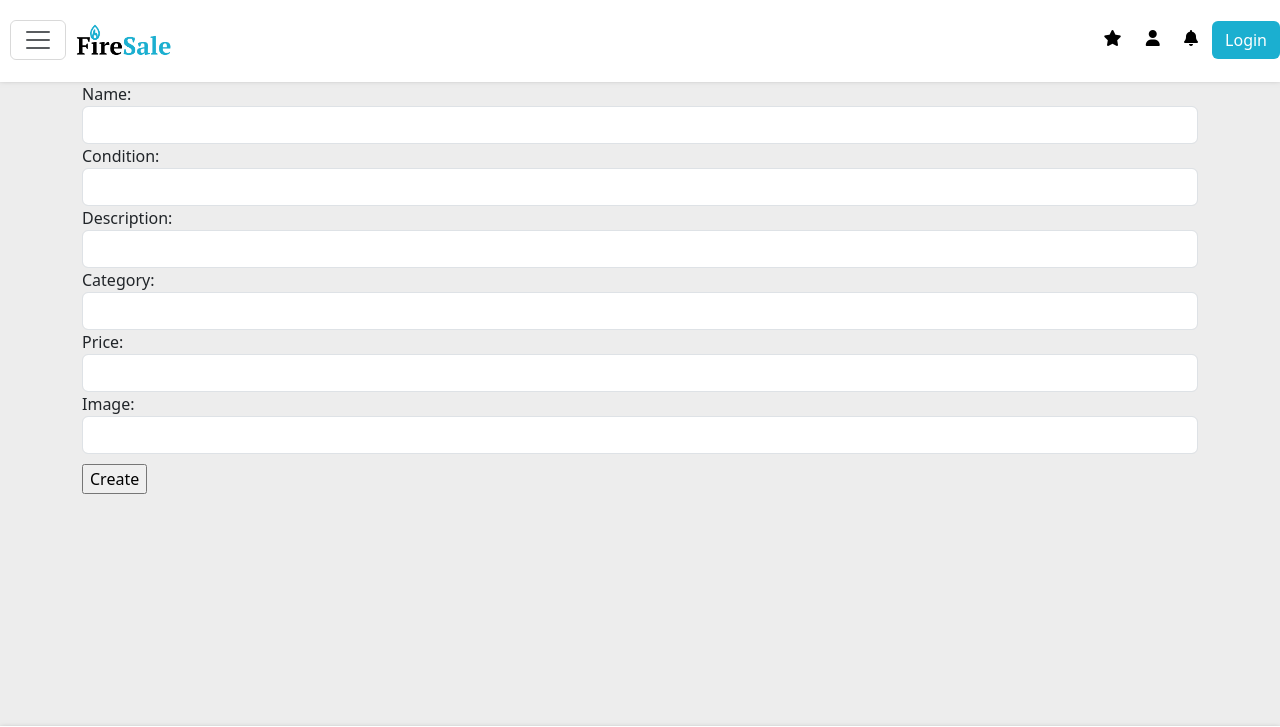
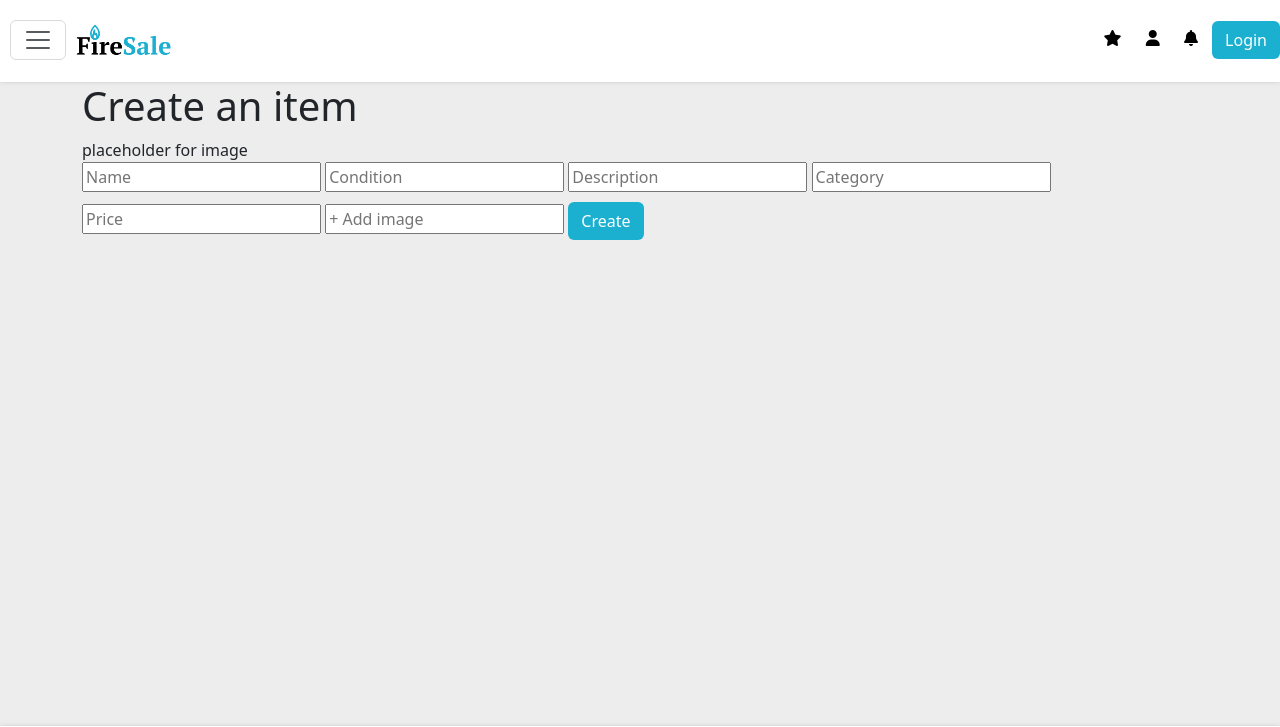
Before and after one commit to mikaeleythor/firesale, a Django app: page /create-item in a window 1280 px wide. Shown: the top 727 px of the page. Run offline with Django 4.2, Linux system fonts and the light colour scheme; some libraries are stand-ins or nearby versions.

Commit message:
nytt create item

```diff
--- a/item/forms/item_form.py
+++ b/item/forms/item_form.py
@@ -4,27 +4,36 @@ from item.models import Item
 
 
 class ItemCreateForm(ModelForm):
-    image = forms.CharField(required=True, widget=forms.TextInput(attrs={ 'class':'form-control' }))
+    image = forms.CharField(label="", required=True, widget=forms.TextInput(
+        attrs={'placeholder': '+ Add image'}))
+
     class Meta:
         model = Item
-        exclude = [ 'id', 'seller', 'status']
+        exclude = ['id', 'seller', 'status']
+        labels = {
+            'name': "",
+            'condition': "",
+            'price': "",
+            'category': "",
+            'description': ""
+        }
         widgets = {
-            'name': widgets.TextInput(attrs={ 'class':'form-control' }),
-            'description': widgets.TextInput(attrs={ 'class':'form-control' }),
-            'category': widgets.TextInput(attrs={'class': 'form-control'}),
-            'price': widgets.TextInput(attrs={ 'class':'form-control' }),
-            'condition': widgets.TextInput(attrs={'class': 'form-control'}),
+            'name': widgets.TextInput(attrs={'placeholder': 'Name'}),
+            'condition': widgets.TextInput(attrs={'placeholder': 'Condition'}),
+            'price': widgets.TextInput(attrs={'placeholder': 'Price'}),
+            'category': widgets.TextInput(attrs={'placeholder': 'Category'}),
+            'description': widgets.TextInput(attrs={'placeholder': 'Description'}),
         }
 
 
 class ItemUpdateForm(ModelForm):
     class Meta:
         model = Item
-        exclude = [ 'id', 'seller', 'status']
+        exclude = ['id', 'seller', 'status']
         widgets = {
-            'name': widgets.TextInput(attrs={ 'class':'form-control' }),
-            'description': widgets.TextInput(attrs={ 'class':'form-control' }),
+            'name': widgets.TextInput(attrs={'class': 'form-control'}),
+            'description': widgets.TextInput(attrs={'class': 'form-control'}),
             'category': widgets.TextInput(attrs={'class': 'form-control'}),
-            'price': widgets.TextInput(attrs={ 'class':'form-control' }),
+            'price': widgets.TextInput(attrs={'class': 'form-control'}),
             'condition': widgets.TextInput(attrs={'class': 'form-control'}),
         }
--- a/templates/item/create_item.html
+++ b/templates/item/create_item.html
@@ -1,14 +1,19 @@
 {% extends 'base.html' %}
 {% block content %}
-    <form class="form form horizontal"
+<div class="wrapper">
+  <h1 class="form-text-section"> Create an item </h1>
+  <div>placeholder for image</div>
+  <form
+  class="form-right-section"
           action="{% url 'create-item' %}"
           method="post">
         {% csrf_token %}
         {{ form }}
         <input type="submit"
                value="Create"
-               class="btn-primary pull-right"
+               class="btn main-button"
                style="clear:both;
                       margin: 10px 0" />
     </form>
+</div>
 {% endblock %}
```
Also changed, not shown: static/item/css/main.css (+40 -0 lines).
